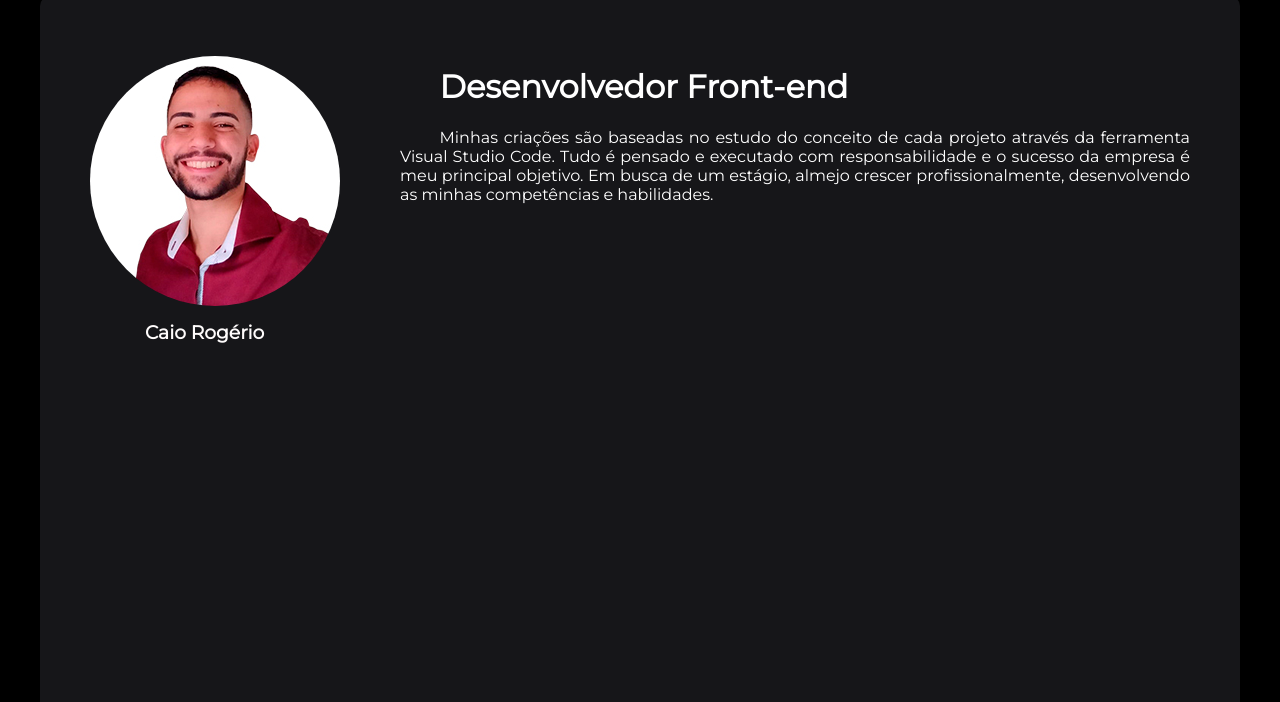
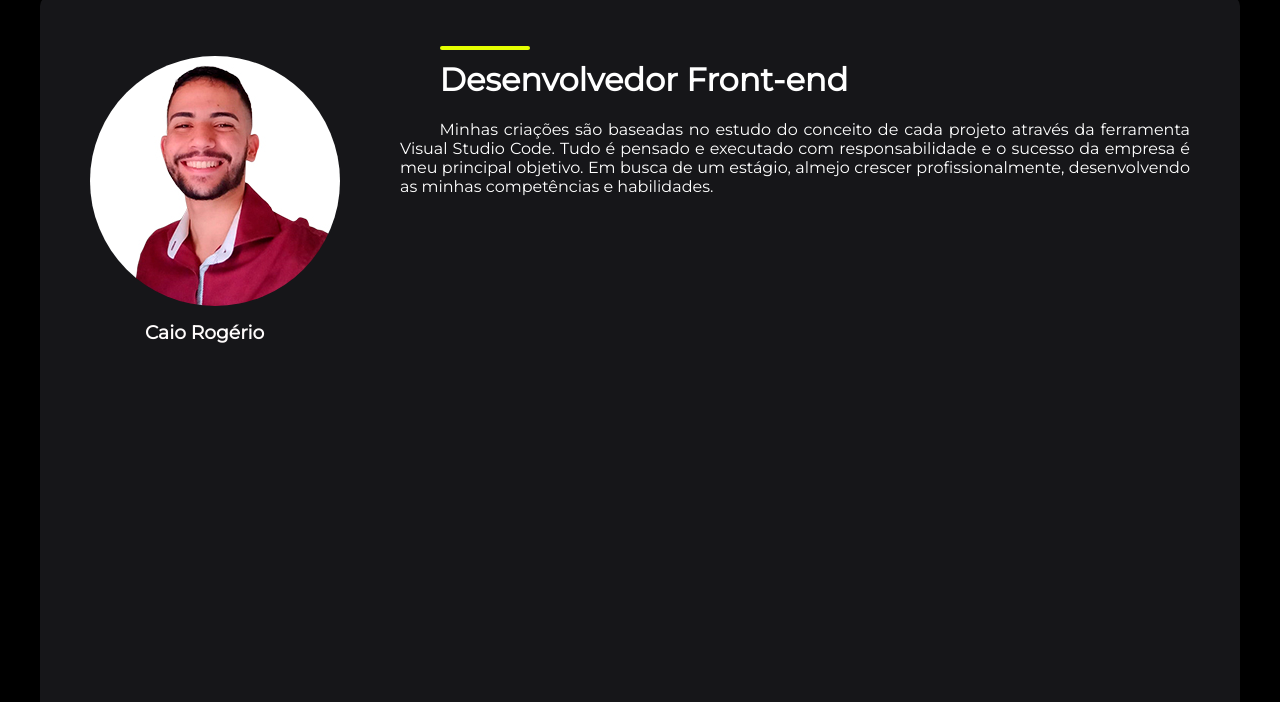
Before and after one commit to Caiomerces/Portifolio, a plain HTML site: page index.html in a window 1280 px wide. Shown: the part 98-800 px from the top of the page. Drawn offline with nearby package versions, Linux system fonts and the light colour scheme.

Commit message:
Adicionando um span tanto no index quanto no style

```diff
--- a/index.html
+++ b/index.html
@@ -34,7 +34,7 @@
 
   <!--Conteúdo principal-->
   <div class="container-principal">
-    <span></span>
+
     <!--Foto principal e subtitulo-->
     <div class="imagem" id="foto"><img src="/eu.jpg" alt="">
       <h3>Caio Rogério</h3>
@@ -42,7 +42,7 @@
     <!--Fim principal e subtitulo-->
 
     <div class="descricao">
-
+      <span></span>
       <h1>Desenvolvedor Front-end</h1>
       <p>
         Minhas criações são baseadas no estudo do conceito de cada projeto através da ferramenta Visual Studio Code. Tudo é pensado e executado com responsabilidade e o sucesso da empresa é meu principal objetivo. Em busca de um estágio, almejo crescer profissionalmente, desenvolvendo as minhas competências e habilidades.
--- a/style.css
+++ b/style.css
@@ -60,6 +60,11 @@ li a:hover {
   margin-top: 10px;
   margin-left: 100px;
 }
+.descricao h1 {
+  padding: 0;
+  margin-top: 10px;
+}
+
 .descricao {
   width: 70%;
   margin-left: 60px;
@@ -68,11 +73,13 @@ li a:hover {
   text-align: justify;
   margin-right: 50px;
 }
-.descricao span {
-  width: 70%;
-  size: 20px;
-  background-color: aqua;
-  color: aqua;
+span {
+  display: flex;
+  width: 90px;
+  background-color: rgb(229, 255, 0);
+  height: 4px;
+  margin-left: 40px;
+  border-radius: 2px;
 }
 .imagem {
   display: inline-block;
```
